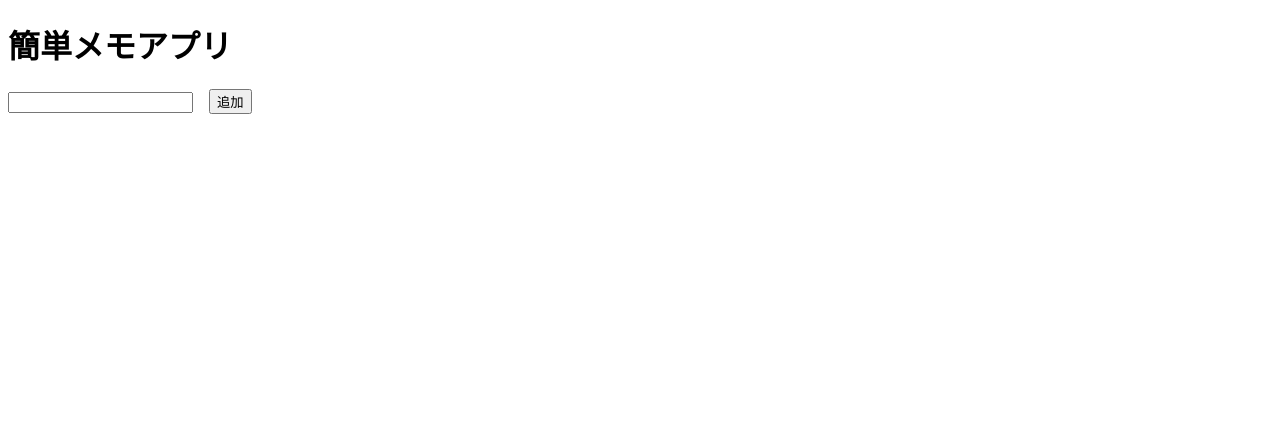
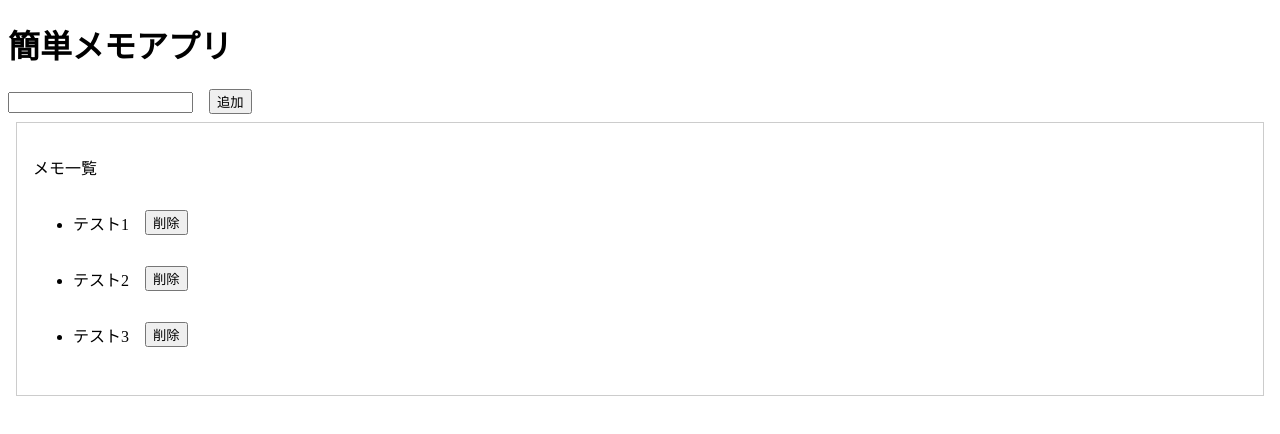
Before and after one commit to ShotaroKondo/react-memo-app_20230903, a React (Create React App) app: page / in a window 1280 px wide. Shown: the top 434 px of the page. Built offline with nearby package versions, Linux system fonts and the light colour scheme.

Commit message:
Add memo list

```diff
--- a/src/components/App.tsx
+++ b/src/components/App.tsx
@@ -3,7 +3,12 @@ import { ChangeEvent, FC, useState } from "react";
 import { styled } from "styled-components";
 
 export const App: FC = () => {
-   const [text, setText] = useState<string>("");
+  const [memos, setMemos] = useState<string[]>([
+    "テスト1",
+    "テスト2",
+    "テスト3",
+  ]);
+  const [text, setText] = useState<string>("");
   const onChangeText = (e: ChangeEvent<HTMLInputElement>) =>
     setText(e.target.value);
   const onClickAdd = () => {
@@ -13,8 +18,21 @@ export const App: FC = () => {
   return (
 		<div>
 			<h1>簡単メモアプリ</h1>
-            <input type="text" value={text} onChange={onChangeText} />
+      <input type="text" value={text} onChange={onChangeText} />
       <SButton onClick={onClickAdd}>追加</SButton>
+      <SContainer>
+        <p>メモ一覧</p>
+        <ul>
+          {memos.map((memo, index) => (
+            <li key={memo}>
+              <SMemoWrapper>
+                <p>{memo}</p>
+                <SButton>削除</SButton>
+              </SMemoWrapper>
+            </li>
+          ))}
+        </ul>
+      </SContainer>
 		</div>
 	);
 };
@@ -22,3 +40,13 @@ export const App: FC = () => {
 const SButton = styled.button`
   margin-left: 16px;
 `;
+
+const SContainer = styled.div`
+  border: solid 1px #ccc;
+  padding: 16px;
+  margin: 8px;
+`;
+const SMemoWrapper = styled.div`
+  display: flex;
+  align-items: center;
+`;
```
